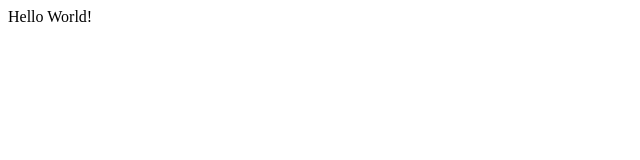
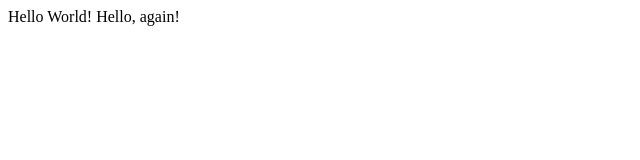
Before and after one commit to SashaRadovic/lecture0, a plain HTML site: page hello.html in a window 1280 px wide. Shown: the whole page, without its empty margins (0-640 px from the left). Drawn offline with Linux system fonts and the light colour scheme.

Commit message:
Update hello.html

```diff
--- a/hello.html
+++ b/hello.html
@@ -4,6 +4,6 @@
       <title>MY Webpage!</title>
   </head>
   <body>
-      Hello World!
+      Hello World! Hello, again!
   </body>
  </html>
```
